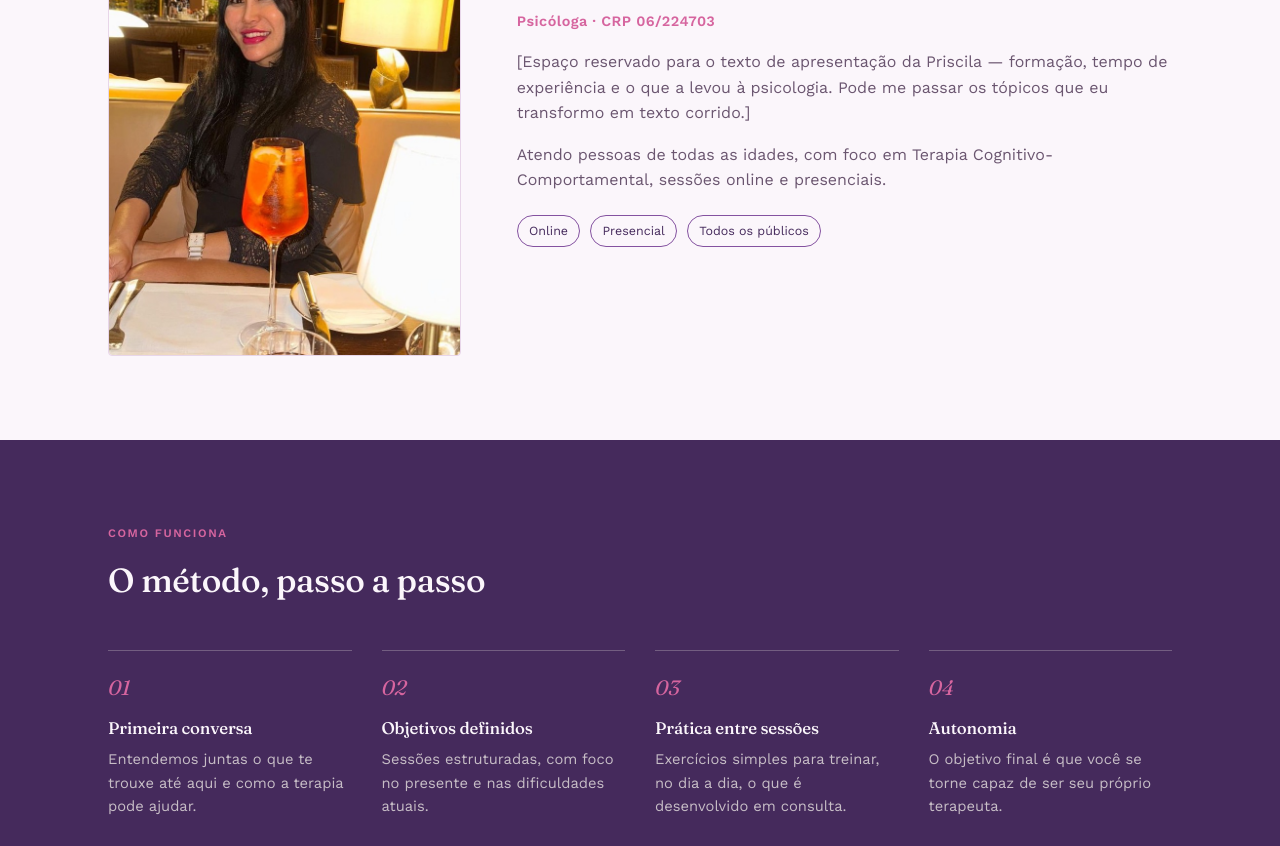
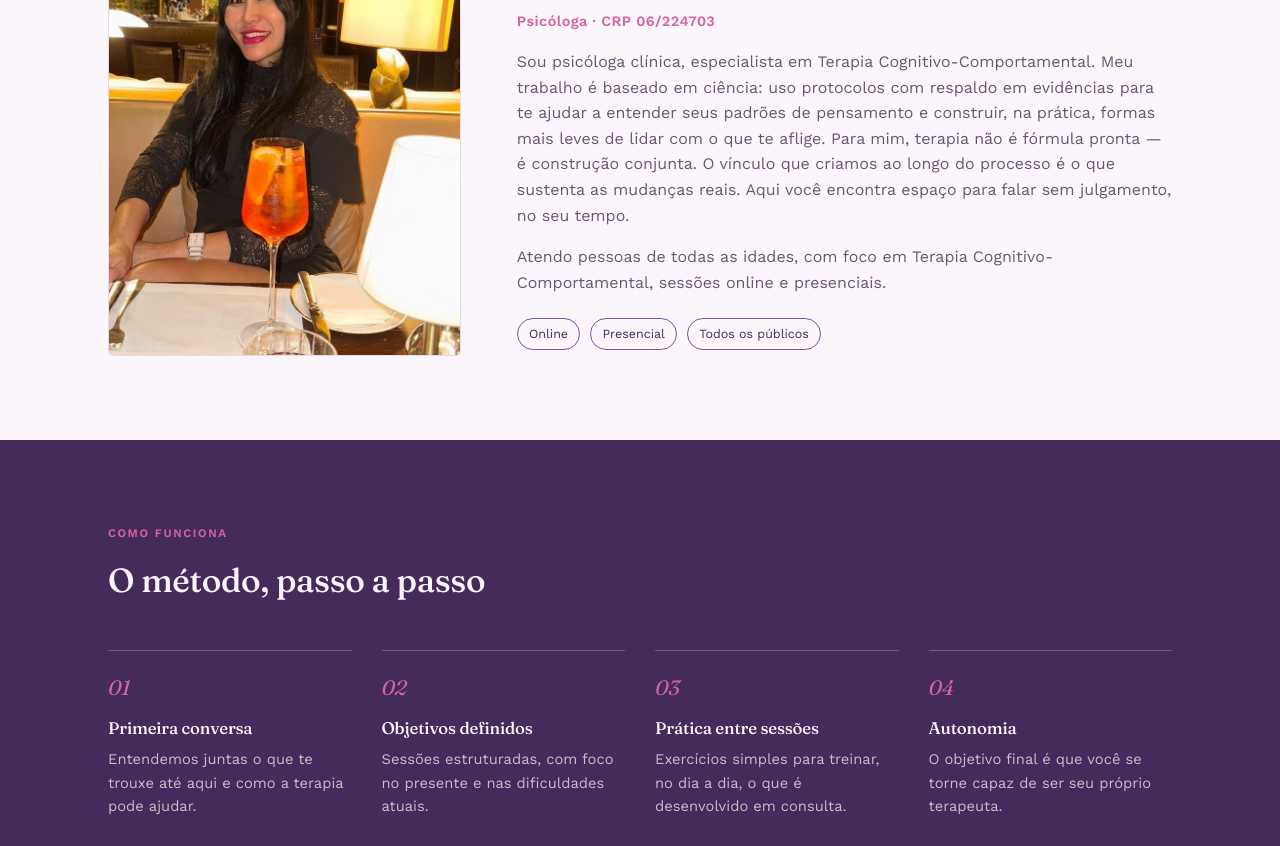
Before and after one commit to psipriscilamayumi-pixel/psipriscila, a plain HTML site: page index.html in a window 1280 px wide. Shown: the part 1552-2398 px from the top of the page. Drawn offline with nearby package versions, Linux system fonts and the light colour scheme.

Commit message:
Update index.html

```diff
--- a/index.html
+++ b/index.html
@@ -101,9 +101,9 @@
         <h2>Priscila Mayumi Tagima</h2>
         <p class="crp">Psicóloga · CRP 06/224703</p>
         <p>
-          [Espaço reservado para o texto de apresentação da Priscila — formação, tempo de
-          experiência e o que a levou à psicologia. Pode me passar os tópicos que eu
-          transformo em texto corrido.]
+          Sou psicóloga clínica, especialista em Terapia Cognitivo-Comportamental. Meu trabalho é baseado em ciência: uso protocolos com respaldo em evidências para te ajudar a entender seus padrões de pensamento e construir, na prática, formas mais leves de lidar com o que te aflige.
+
+Para mim, terapia não é fórmula pronta — é construção conjunta. O vínculo que criamos ao longo do processo é o que sustenta as mudanças reais. Aqui você encontra espaço para falar sem julgamento, no seu tempo.
         </p>
         <p>
           Atendo pessoas de todas as idades, com foco em Terapia Cognitivo-Comportamental,
```
